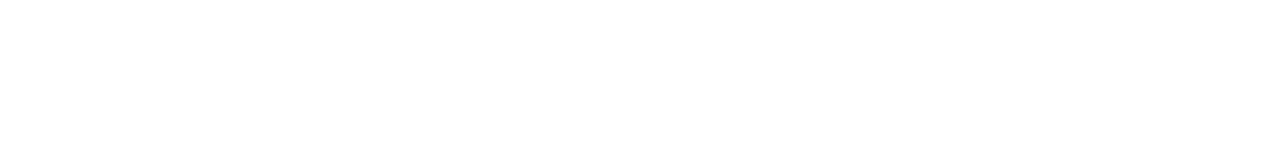
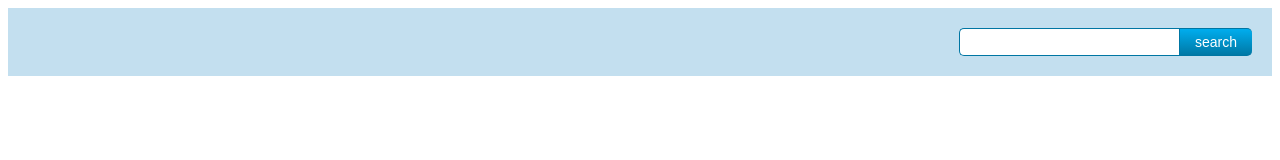
Before and after one commit to Hailyk/hexfashion, a plain HTML site: page Website/index.html in a window 1280 px wide. Drawn offline with Linux system fonts and the light colour scheme.

Commit message:
added search box

```diff
--- a/Website/index.html
+++ b/Website/index.html
@@ -1,3 +1,65 @@
 <!DOCTYPE html>
-
+<html>
+<head>
+<title>Search Box Example 1</title>
+<meta name="ROBOTS" content="NOINDEX, NOFOLLOW" />
+<!-- CSS styles for standard search box -->
+<style type="text/css">
+	#tfheader{
+		background-color:#c3dfef;
+	}
+	#tfnewsearch{
+		float:right;
+		padding:20px;
+	}
+	.tftextinput{
+		margin: 0;
+		padding: 5px 15px;
+		font-family: Arial, Helvetica, sans-serif;
+		font-size:14px;
+		border:1px solid #0076a3; border-right:0px;
+		border-top-left-radius: 5px 5px;
+		border-bottom-left-radius: 5px 5px;
+	}
+	.tfbutton {
+		margin: 0;
+		padding: 5px 15px;
+		font-family: Arial, Helvetica, sans-serif;
+		font-size:14px;
+		outline: none;
+		cursor: pointer;
+		text-align: center;
+		text-decoration: none;
+		color: #ffffff;
+		border: solid 1px #0076a3; border-right:0px;
+		background: #0095cd;
+		background: -webkit-gradient(linear, left top, left bottom, from(#00adee), to(#0078a5));
+		background: -moz-linear-gradient(top,  #00adee,  #0078a5);
+		border-top-right-radius: 5px 5px;
+		border-bottom-right-radius: 5px 5px;
+	}
+	.tfbutton:hover {
+		text-decoration: none;
+		background: #007ead;
+		background: -webkit-gradient(linear, left top, left bottom, from(#0095cc), to(#00678e));
+		background: -moz-linear-gradient(top,  #0095cc,  #00678e);
+	}
+	/* Fixes submit button height problem in Firefox */
+	.tfbutton::-moz-focus-inner {
+	  border: 0;
+	}
+	.tfclear{
+		clear:both;
+	}
+</style>
+</head>
+<body>
+	<!-- HTML for SEARCH BAR -->
+	<div id="tfheader">
+		<form id="tfnewsearch" method="get" action="http://www.google.com">
+		        <input type="text" class="tftextinput" name="q" size="21" maxlength="120"><input type="submit" value="search" class="tfbutton">
+		</form>
+	<div class="tfclear"></div>
+	</div>
+</body>
 </html>
```
Also changed, not shown: 2 other files.
